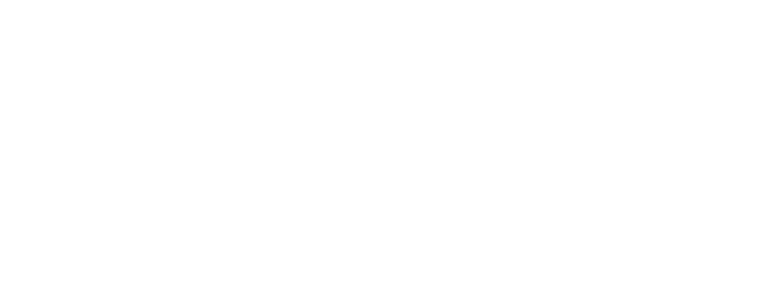
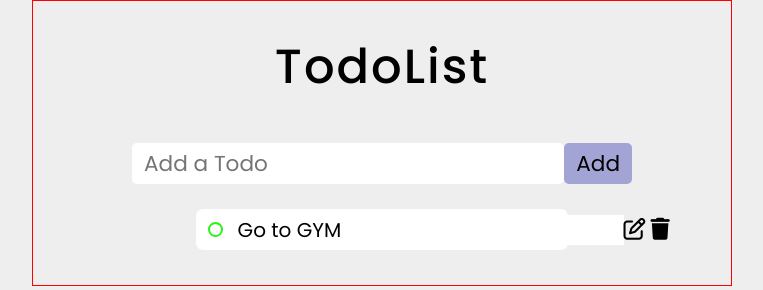
Before and after one commit to AlbertLin0919/TodoList, a plain HTML site: page index.html in a window 1280 px wide. Shown: the whole page, without its empty margins (258-1021 px from the left). Drawn offline with Linux system fonts and the light colour scheme.

Commit message:
html and css done

```diff
--- a/index.html
+++ b/index.html
@@ -6,10 +6,41 @@
     <meta name="viewport" content="width=device-width, initial-scale=1.0" />
     <meta name="author" content="Albert Lin" />
     <title>TodoList</title>
+    <!-- icon -->
+    <link
+      rel="stylesheet"
+      href="https://cdnjs.cloudflare.com/ajax/libs/font-awesome/6.3.0/css/all.min.css"
+      integrity="sha512-SzlrxWUlpfuzQ+pcUCosxcglQRNAq/DZjVsC0lE40xsADsfeQoEypE+enwcOiGjk/bSuGGKHEyjSoQ1zVisanQ=="
+      crossorigin="anonymous"
+      referrerpolicy="no-referrer"
+    />
     <link rel="stylesheet" href="styles/style.css" />
   </head>
 
   <body>
+    <div class="container">
+      <h1>TodoList</h1>
+      <form class="todo-form">
+        <input type="text" class="todo-input" placeholder="Add a Todo" />
+        <button type="submit" class="add-button">Add</button>
+      </form>
+      <ul class="todo-items">
+        <li class="item" data-key="11354163131">
+          <div class="text">
+            <input type="checkbox" class="checkbox" />
+            <input type="text" value="Go to GYM" readonly />
+          </div>
+          <div class="btn">
+            <button class="edit-button">
+              <i class="fa-regular fa-pen-to-square"></i>
+            </button>
+            <button class="delete-button">
+              <i class="fa-solid fa-trash"></i>
+            </button>
+          </div>
+        </li>
+      </ul>
+    </div>
     <script src="script.js"></script>
   </body>
 </html>
--- a/styles/style.scss
+++ b/styles/style.scss
@@ -0,0 +1,122 @@
+@import url("https://fonts.googleapis.com/css2?family=Poppins:wght@300;400;500;600;700;800;900&display=swap");
+
+* {
+  padding: 0;
+  margin: 0;
+  list-style: none;
+  box-sizing: border-box;
+  font-family: "Poppins", sans-serif;
+}
+
+body {
+  background-color: #eee;
+  display: flex;
+  flex-direction: column;
+  align-items: center;
+}
+
+.container {
+  min-width: 700px;
+  border: 1px solid red;
+  display: flex;
+  flex-direction: column;
+  align-items: center;
+  padding: 30px;
+  h1 {
+    font-size: 3rem;
+    letter-spacing: 2px;
+    color: #000000;
+    font-weight: 500;
+  }
+  form {
+    display: flex;
+    width: 500px;
+    align-items: center;
+    justify-content: center;
+    margin: 40px 0 20px;
+    input[type="text"] {
+      width: 100%;
+      outline: 0;
+      border: 0;
+      padding: 0.25rem 0.75rem;
+      font-size: 1.35rem;
+      border-radius: 5px;
+    }
+    button[type="submit"] {
+      outline: 0;
+      border: 0;
+      padding: 0.25rem 0.75rem;
+      font-size: 1.35rem;
+      border-radius: 5px;
+      background-color: #a3a4d6;
+      cursor: pointer;
+      transition: all 0.3s ease;
+      &:hover {
+        transform: scale(0.98);
+        color: rgb(240, 240, 240);
+        background-color: #bda4d6;
+      }
+      &:active {
+        transform: scale(0.96);
+      }
+    }
+  }
+  ul {
+    width: 60%;
+    display: flex;
+    flex-direction: column;
+    li {
+      display: flex;
+      justify-content: space-between;
+      background-color: #fff;
+      margin: 5px;
+      font-size: 1.25rem;
+      padding: 0.25rem 0.75rem;
+      border-radius: 7px;
+      .text {
+        display: flex;
+        align-items: center;
+        input[type="text"] {
+          outline: 0;
+          border: 0;
+          font-size: 1.25rem;
+          cursor: auto;
+        }
+        input[type="checkbox"] {
+          appearance: none;
+          outline: 0;
+          border: 2px solid rgb(41, 245, 23);
+          width: 15px;
+          height: 15px;
+          border-radius: 50%;
+          margin-right: 15px;
+          cursor: pointer;
+          &:checked {
+            background-color: rgb(41, 245, 23);
+          }
+        }
+      }
+      .btn {
+        display: flex;
+        button {
+          background-color: transparent;
+          outline: 0;
+          border: 0;
+          cursor: pointer;
+          font-size: 22px;
+        }
+        .edit-button {
+          margin-right: 5px;
+        }
+        i {
+          pointer-events: none;
+        }
+      }
+    }
+  }
+}
+
+.checked {
+  text-decoration: line-through;
+  opacity: 0.7;
+}
```
Also changed, not shown: styles/style.css, 1 other file.
